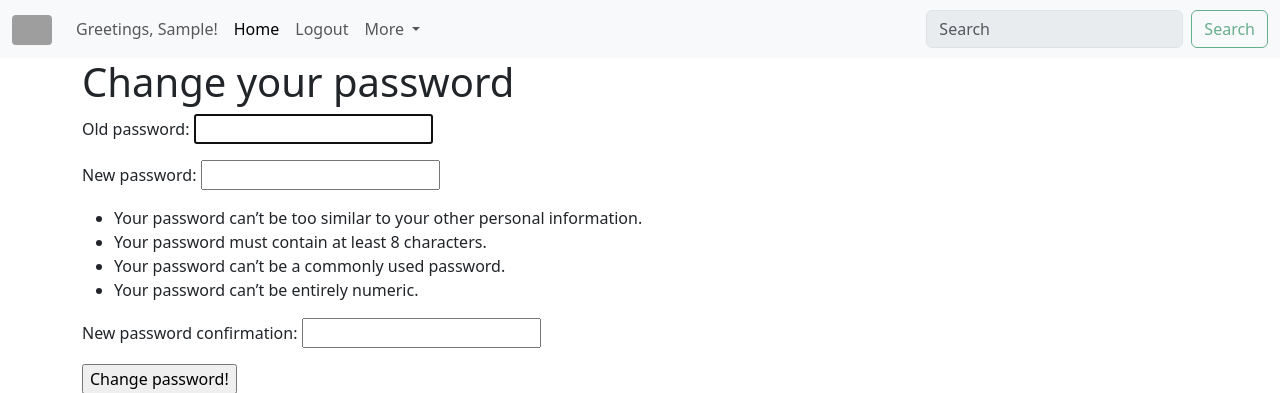
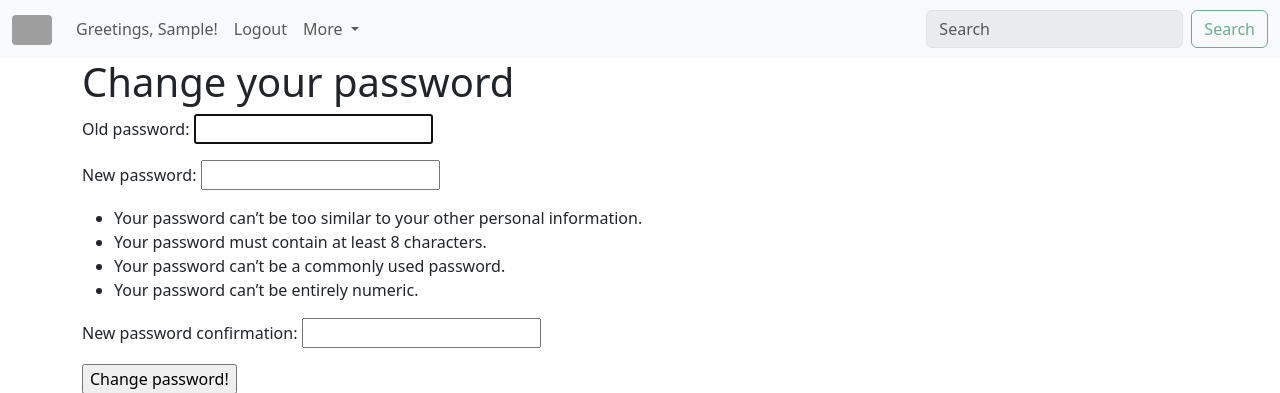
Before and after one commit to brucestull/boosts, a Django app: page /accounts/password_change/ in a window 1280 px wide. Shown: the top 393 px of the page. Run offline with Django 4.2, Linux system fonts and the light colour scheme; the visitor is signed in with stand-in values (Sample User, id 1); grey boxes are pictures that could not be loaded.

Commit message:
Removed home links

```diff
--- a/templates/base.html
+++ b/templates/base.html
@@ -43,11 +43,6 @@
                                 </span>
                             </li>
                         {% endif %}
-                        <li class="nav-item">
-                            <a class="nav-link active"
-                               aria-current="page"
-                               href="{% url 'home' %}">Home</a>
-                        </li>
 
                         {% if user.registration_accepted %}
                             <li class="nav-item">
--- a/templates/user.html
+++ b/templates/user.html
@@ -1,6 +1,4 @@
 <div>
-    <a href="{% url 'home' %}">Home</a>
-    <br>
     {% if user.is_authenticated %}
         <span>Greetings, {{ user.username | capfirst }}!</span>
         <br>
```
